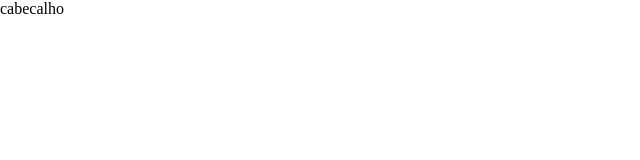
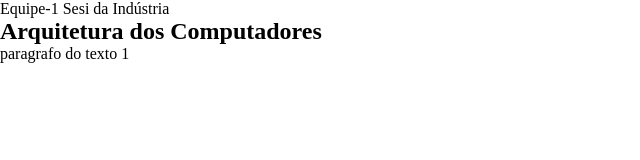
Before and after one commit to laricel/siteequipe1, a plain HTML site: page index.html in a window 1280 px wide. Shown: the whole page, without its empty margins (0-640 px from the left). Drawn offline with Linux system fonts and the light colour scheme.

Commit message:
30.03.23

```diff
--- a/index.html
+++ b/index.html
@@ -1,5 +1,6 @@
 <!DOCTYPE html>
 <html lang="en">
+
 <head>
     <meta charset="UTF-8">
     <meta http-equiv="X-UA-Compatible" content="IE=edge">
@@ -8,12 +9,24 @@
     <link rel="stylesheet" href="style.css">
 
 </head>
+
 <body>
     <header class="cabecalho">
-    cabecalho
+        Equipe-1 Sesi da Indústria
     </header>
+
     <section class="conteudo">
+        <div class="texto1">
+            <h1>
+                Arquitetura dos Computadores
+            </h1>
+            <p>
+                paragrafo do texto 1
+            </p>
+        </div>
+        <img src="" alt="">
 
     </section>
 </body>
+
 </html>
--- a/style.css
+++ b/style.css
@@ -3,3 +3,8 @@
     margin: 0px;
     padding:0px;
 }
+.conteudo{
+    display: flex ;
+    flex-direction: row;
+
+}
```
